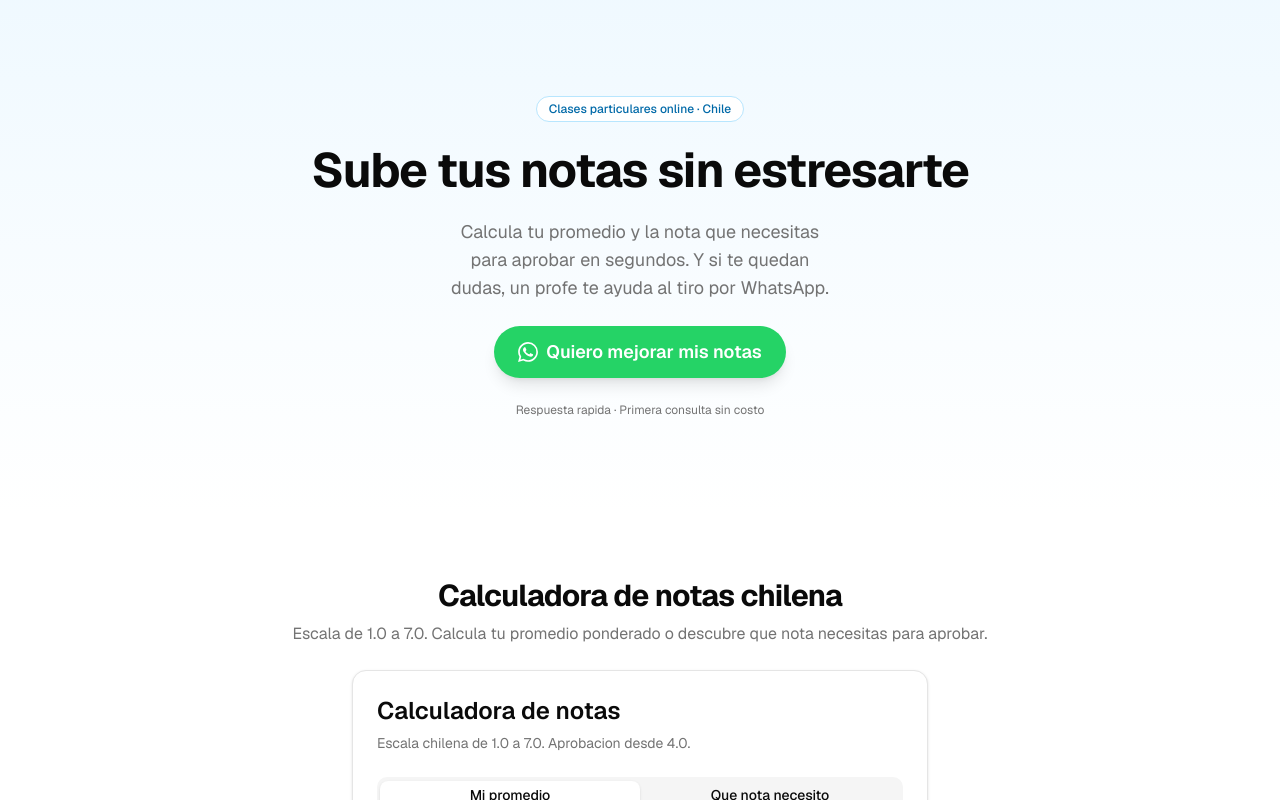
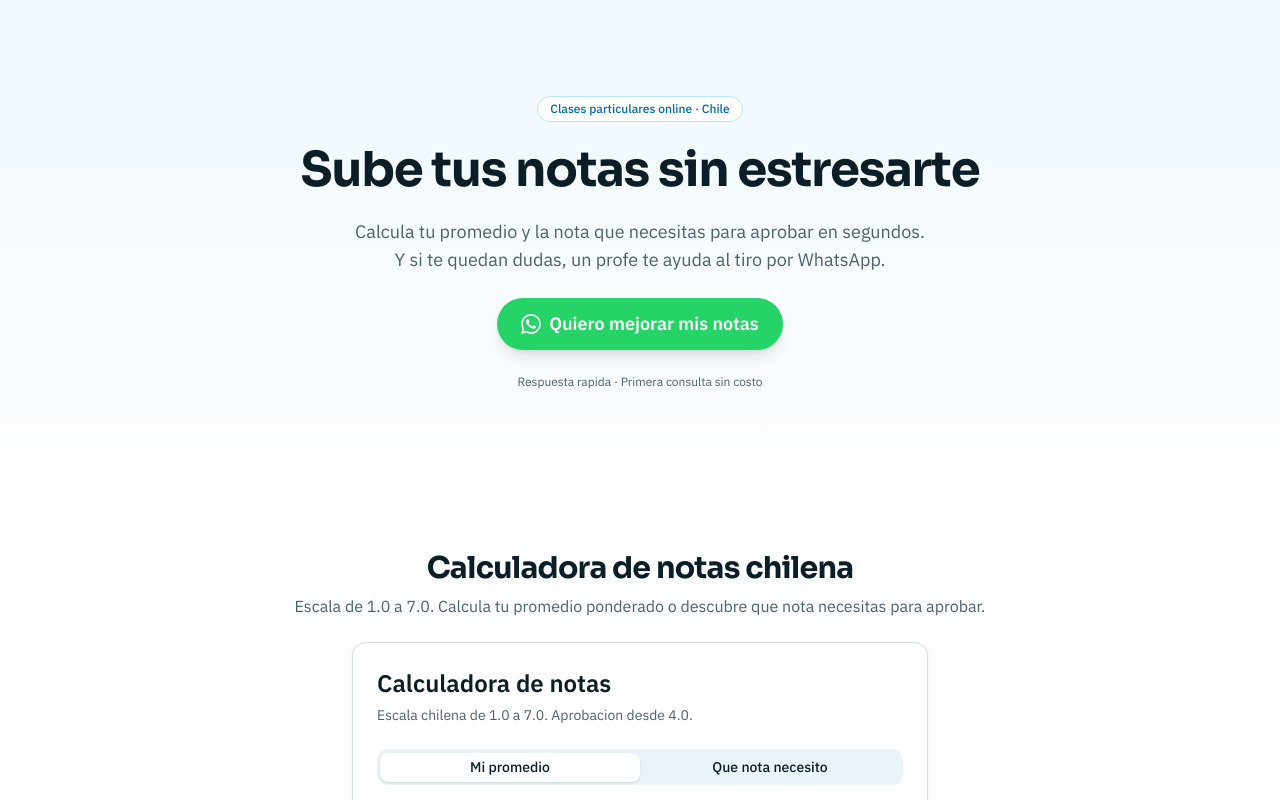
Before and after one commit to paillamilm-blip/tuprofeindustrial-web, a Next.js app: page / in a window 1280 px wide. Shown: the top 800 px of the page. Built offline with nearby package versions, Linux system fonts and the light colour scheme.

Commit message:
feat: brand identity foundation (teal+amber palette, Sora/IBM Plex type, TPI wordmark)

```diff
--- a/app/globals.css
+++ b/app/globals.css
@@ -1,3 +1,43 @@
+/* ============================================================================
+   TU PROFE INDUSTRIAL — BRAND DESIGN SYSTEM
+   ----------------------------------------------------------------------------
+   DESIGN READ (one-liner):
+   "Blueprint meets breakthrough" — the precision of an engineering plan plus the
+   warm spark of a great teacher, for an Industrial Engineer who also teaches and
+   innovates with AI. Confident, technical, modern, trustworthy — never generic.
+
+   OBRA-MAESTRA DIALS:
+     DESIGN_VARIANCE  = 7/10  → opinionated, asymmetric, distinctive layouts
+                                (not three identical centered cards).
+     MOTION_INTENSITY = 5/10  → purposeful 150–300ms transitions, subtle reveals;
+                                honors prefers-reduced-motion; no infinite loops.
+     VISUAL_DENSITY   = 3/10  → generous whitespace, large type, breathing room;
+                                content-first, not dashboard-dense.
+
+   PALETTE — THE WHY:
+     We reject the AI-slop defaults (no AI-purple, no lazy slate-900 + Inter).
+     • PRIMARY  = engineering teal (hue ~195). Teal reads as precision,
+       instrumentation and blueprints: technical trust without the overused
+       corporate blue. It is the brand's backbone.
+     • ACCENT   = signal amber (hue ~70). A warm, high-energy complement to the
+       cool teal — "the spark of understanding", achievement and the human,
+       motivating side of teaching. The teal↔amber tension is what makes the
+       identity feel innovative rather than clinical.
+     • NEUTRALS carry a faint cool chroma (hue ~230) so the greys feel engineered
+       and intentional, aligned with the primary, never flat pure-grey.
+     • Text/background pairs are tuned for WCAG AA (≥4.5:1): dark ink (L≈0.22) on
+       near-white, and near-white on dark surfaces in dark mode.
+
+   TYPOGRAPHY — THE WHY (wired in app/layout.tsx + @theme inline below):
+     • DISPLAY = "Sora" — a geometric, slightly futuristic display face for
+       headings/wordmark; expressive and modern (deliberately NOT Inter/Geist).
+     • SANS    = "IBM Plex Sans" — engineered, scientific-heritage body face that
+       is highly legible at 16px/1.5 and pairs cleanly with Sora.
+     • MONO    = "IBM Plex Mono" — for numeric/calculator contexts, reinforcing
+       the engineering tone. The IBM Plex family + Sora is a cohesive,
+       intentional pairing, not a default.
+   ============================================================================ */
+
 @import "tailwindcss";
 @import "tw-animate-css";
 
@@ -5,71 +45,78 @@
 
 :root {
   --radius: 0.625rem;
-  --background: oklch(1 0 0);
-  --foreground: oklch(0.145 0 0);
+  /* Surfaces: near-white with a whisper of cool chroma (engineered neutral). */
+  --background: oklch(0.994 0.002 230);
+  --foreground: oklch(0.22 0.03 235);
   --card: oklch(1 0 0);
-  --card-foreground: oklch(0.145 0 0);
+  --card-foreground: oklch(0.22 0.03 235);
   --popover: oklch(1 0 0);
-  --popover-foreground: oklch(0.145 0 0);
-  --primary: oklch(0.205 0 0);
-  --primary-foreground: oklch(0.985 0 0);
-  --secondary: oklch(0.97 0 0);
-  --secondary-foreground: oklch(0.205 0 0);
-  --muted: oklch(0.97 0 0);
-  --muted-foreground: oklch(0.556 0 0);
-  --accent: oklch(0.97 0 0);
-  --accent-foreground: oklch(0.205 0 0);
+  --popover-foreground: oklch(0.22 0.03 235);
+  /* Primary: engineering teal — the brand backbone. */
+  --primary: oklch(0.5 0.11 195);
+  --primary-foreground: oklch(0.99 0.01 195);
+  /* Secondary: cool, quiet teal-tinted surface. */
+  --secondary: oklch(0.95 0.02 215);
+  --secondary-foreground: oklch(0.3 0.06 220);
+  --muted: oklch(0.96 0.012 225);
+  --muted-foreground: oklch(0.48 0.03 230);
+  /* Accent: signal amber — the warm spark. */
+  --accent: oklch(0.76 0.15 72);
+  --accent-foreground: oklch(0.27 0.06 60);
   --destructive: oklch(0.577 0.245 27.325);
-  --border: oklch(0.922 0 0);
-  --input: oklch(0.922 0 0);
-  --ring: oklch(0.708 0 0);
-  --chart-1: oklch(0.646 0.222 41.116);
-  --chart-2: oklch(0.6 0.118 184.704);
-  --chart-3: oklch(0.398 0.07 227.392);
-  --chart-4: oklch(0.828 0.189 84.429);
-  --chart-5: oklch(0.769 0.188 70.08);
-  --sidebar: oklch(0.985 0 0);
-  --sidebar-foreground: oklch(0.145 0 0);
-  --sidebar-primary: oklch(0.205 0 0);
-  --sidebar-primary-foreground: oklch(0.985 0 0);
-  --sidebar-accent: oklch(0.97 0 0);
-  --sidebar-accent-foreground: oklch(0.205 0 0);
-  --sidebar-border: oklch(0.922 0 0);
-  --sidebar-ring: oklch(0.708 0 0);
+  --border: oklch(0.9 0.013 225);
+  --input: oklch(0.9 0.013 225);
+  --ring: oklch(0.5 0.11 195);
+  /* Charts: teal → amber brand spectrum. */
+  --chart-1: oklch(0.5 0.11 195);
+  --chart-2: oklch(0.62 0.1 215);
+  --chart-3: oklch(0.76 0.15 72);
+  --chart-4: oklch(0.68 0.13 140);
+  --chart-5: oklch(0.6 0.14 25);
+  --sidebar: oklch(0.98 0.006 225);
+  --sidebar-foreground: oklch(0.22 0.03 235);
+  --sidebar-primary: oklch(0.5 0.11 195);
+  --sidebar-primary-foreground: oklch(0.99 0.01 195);
+  --sidebar-accent: oklch(0.76 0.15 72);
+  --sidebar-accent-foreground: oklch(0.27 0.06 60);
+  --sidebar-border: oklch(0.9 0.013 225);
+  --sidebar-ring: oklch(0.5 0.11 195);
 }
 
 .dark {
-  --background: oklch(0.145 0 0);
-  --foreground: oklch(0.985 0 0);
-  --card: oklch(0.205 0 0);
-  --card-foreground: oklch(0.985 0 0);
-  --popover: oklch(0.205 0 0);
-  --popover-foreground: oklch(0.985 0 0);
-  --primary: oklch(0.922 0 0);
-  --primary-foreground: oklch(0.205 0 0);
-  --secondary: oklch(0.269 0 0);
-  --secondary-foreground: oklch(0.985 0 0);
-  --muted: oklch(0.269 0 0);
-  --muted-foreground: oklch(0.708 0 0);
-  --accent: oklch(0.269 0 0);
-  --accent-foreground: oklch(0.985 0 0);
+  /* Deep engineered ink — teal-tinted charcoal, never flat black. */
+  --background: oklch(0.17 0.02 235);
+  --foreground: oklch(0.96 0.008 220);
+  --card: oklch(0.21 0.025 233);
+  --card-foreground: oklch(0.96 0.008 220);
+  --popover: oklch(0.21 0.025 233);
+  --popover-foreground: oklch(0.96 0.008 220);
+  /* Primary brightens in dark mode for contrast and glow. */
+  --primary: oklch(0.72 0.12 192);
+  --primary-foreground: oklch(0.19 0.03 230);
+  --secondary: oklch(0.28 0.03 230);
+  --secondary-foreground: oklch(0.96 0.008 220);
+  --muted: oklch(0.27 0.025 230);
+  --muted-foreground: oklch(0.72 0.02 225);
+  --accent: oklch(0.78 0.15 72);
+  --accent-foreground: oklch(0.22 0.05 60);
   --destructive: oklch(0.704 0.191 22.216);
-  --border: oklch(1 0 0 / 10%);
-  --input: oklch(1 0 0 / 15%);
-  --ring: oklch(0.556 0 0);
-  --chart-1: oklch(0.488 0.243 264.376);
-  --chart-2: oklch(0.696 0.17 162.48);
-  --chart-3: oklch(0.769 0.188 70.08);
-  --chart-4: oklch(0.627 0.265 303.9);
-  --chart-5: oklch(0.645 0.246 16.439);
-  --sidebar: oklch(0.205 0 0);
-  --sidebar-foreground: oklch(0.985 0 0);
-  --sidebar-primary: oklch(0.488 0.243 264.376);
-  --sidebar-primary-foreground: oklch(0.985 0 0);
-  --sidebar-accent: oklch(0.269 0 0);
-  --sidebar-accent-foreground: oklch(0.985 0 0);
-  --sidebar-border: oklch(1 0 0 / 10%);
-  --sidebar-ring: oklch(0.556 0 0);
+  --border: oklch(1 0 0 / 12%);
+  --input: oklch(1 0 0 / 16%);
+  --ring: oklch(0.72 0.12 192);
+  --chart-1: oklch(0.72 0.12 192);
+  --chart-2: oklch(0.68 0.1 215);
+  --chart-3: oklch(0.78 0.15 72);
+  --chart-4: oklch(0.72 0.13 140);
+  --chart-5: oklch(0.68 0.15 25);
+  --sidebar: oklch(0.21 0.025 233);
+  --sidebar-foreground: oklch(0.96 0.008 220);
+  --sidebar-primary: oklch(0.72 0.12 192);
+  --sidebar-primary-foreground: oklch(0.19 0.03 230);
+  --sidebar-accent: oklch(0.78 0.15 72);
+  --sidebar-accent-foreground: oklch(0.22 0.05 60);
+  --sidebar-border: oklch(1 0 0 / 12%);
+  --sidebar-ring: oklch(0.72 0.12 192);
 }
 
 @theme inline {
@@ -105,8 +152,10 @@
   --color-sidebar-border: var(--sidebar-border);
   --color-sidebar-ring: var(--sidebar-ring);
 
-  --font-sans: var(--font-geist-sans);
-  --font-mono: var(--font-geist-mono);
+  /* Body = IBM Plex Sans; headings/wordmark = Sora; numeric = IBM Plex Mono. */
+  --font-sans: var(--font-plex-sans);
+  --font-display: var(--font-sora);
+  --font-mono: var(--font-plex-mono);
 
   --radius-sm: calc(var(--radius) - 4px);
   --radius-md: calc(var(--radius) - 2px);
@@ -120,5 +169,17 @@
   }
   body {
     @apply bg-background text-foreground;
+    font-size: 16px;
+    line-height: 1.5;
+  }
+  /* Headings adopt the expressive display face by default. */
+  h1,
+  h2,
+  h3,
+  h4,
+  h5,
+  h6 {
+    font-family: var(--font-display), var(--font-sans), ui-sans-serif, sans-serif;
+    letter-spacing: -0.015em;
   }
 }
--- a/app/layout.tsx
+++ b/app/layout.tsx
@@ -1,15 +1,35 @@
 import type { Metadata } from "next";
-import { Geist, Geist_Mono } from "next/font/google";
+import { Sora, IBM_Plex_Sans, IBM_Plex_Mono } from "next/font/google";
 import "./globals.css";
 
-const geistSans = Geist({
-  variable: "--font-geist-sans",
+/*
+ * TYPOGRAPHY — deliberate, non-Inter pairing (see rationale in app/globals.css):
+ *  - Sora (display): geometric, slightly futuristic face for headings + wordmark.
+ *    Signals "modern + innovative" without resorting to Inter/Geist defaults.
+ *  - IBM Plex Sans (body): engineered, scientific-heritage sans; highly legible
+ *    at 16px/1.5 and a natural companion to Sora for the engineering story.
+ *  - IBM Plex Mono: numeric/calculator contexts, reinforcing the technical tone.
+ * All three are loaded with display: "swap" to avoid blocking render.
+ */
+const sora = Sora({
+  variable: "--font-sora",
   subsets: ["latin"],
+  display: "swap",
+  weight: ["500", "600", "700", "800"],
 });
 
-const geistMono = Geist_Mono({
-  variable: "--font-geist-mono",
+const plexSans = IBM_Plex_Sans({
+  variable: "--font-plex-sans",
   subsets: ["latin"],
+  display: "swap",
+  weight: ["400", "500", "600", "700"],
+});
+
+const plexMono = IBM_Plex_Mono({
+  variable: "--font-plex-mono",
+  subsets: ["latin"],
+  display: "swap",
+  weight: ["400", "500", "600"],
 });
 
 export const metadata: Metadata = {
@@ -22,7 +42,7 @@ export default function RootLayout({ children }: LayoutProps<"/">) {
   return (
     <html
       lang="es"
-      className={`${geistSans.variable} ${geistMono.variable} h-full antialiased`}
+      className={`${sora.variable} ${plexSans.variable} ${plexMono.variable} h-full antialiased`}
     >
       <body className="min-h-full flex flex-col">{children}</body>
     </html>
```
Also changed, not shown: components/brand/wordmark.tsx (added, +89 -0 lines).
